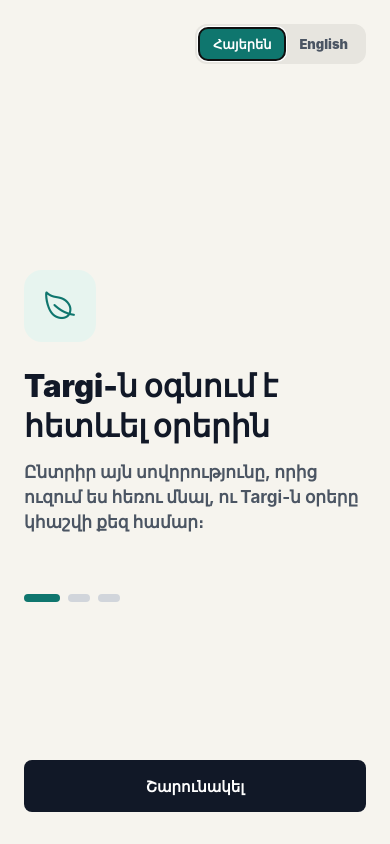
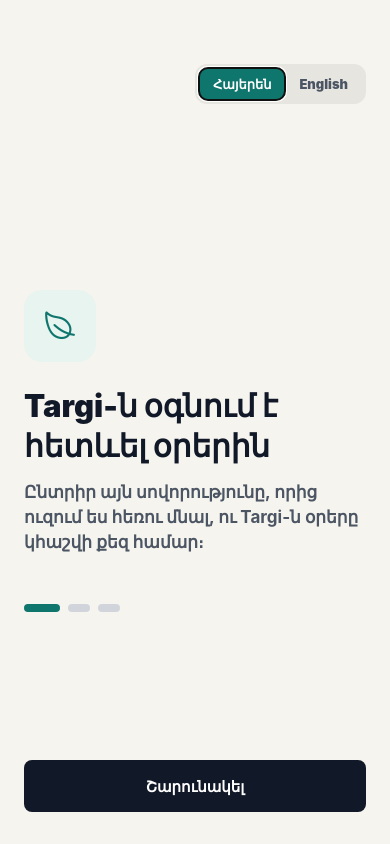
Before and after one commit to MartinAyvazyan/targi, a React Native app: screen / in a window 390 px wide. Built offline with nearby package versions, Linux system fonts and the light colour scheme.

Commit message:
Keep language picker below Dynamic Island

```diff
--- a/src/components/OnboardingModal.tsx
+++ b/src/components/OnboardingModal.tsx
@@ -1,7 +1,7 @@
 import Ionicons from '@expo/vector-icons/Ionicons';
 import { useRef, useState } from 'react';
 import { FlatList, Modal, NativeScrollEvent, NativeSyntheticEvent, Pressable, Text, useWindowDimensions, View } from 'react-native';
-import { SafeAreaView } from 'react-native-safe-area-context';
+import { useSafeAreaInsets } from 'react-native-safe-area-context';
 
 import { useLanguage } from '../i18n';
 import { styles } from '../theme/styles';
@@ -9,8 +9,11 @@ import type { IoniconName } from '../types';
 
 export function OnboardingModal({ visible, onComplete }: { visible: boolean; onComplete: () => void }) {
   const { height, width } = useWindowDimensions();
+  const insets = useSafeAreaInsets();
   const pageWidth = Math.max(width - 48, 0);
-  const pageHeight = Math.min(360, Math.max(280, height - 280));
+  const topPadding = Math.max(insets.top + 12, 64);
+  const bottomPadding = Math.max(insets.bottom + 12, 24);
+  const pageHeight = Math.min(340, Math.max(260, height - topPadding - bottomPadding - 220));
   const { language, setLanguage, t } = useLanguage();
   const listRef = useRef<FlatList>(null);
   const [step, setStep] = useState(0);
@@ -31,8 +34,8 @@ export function OnboardingModal({ visible, onComplete }: { visible: boolean; onC
   };
 
   return (
-    <Modal animationType="fade" visible={visible}>
-      <SafeAreaView style={styles.onboardingScreen}>
+    <Modal animationType="fade" presentationStyle="fullScreen" visible={visible}>
+      <View style={[styles.onboardingScreen, { paddingBottom: bottomPadding, paddingTop: topPadding }]}>
         <View style={styles.languagePicker}>
           {(['hy', 'en'] as const).map((item) => (
             <Pressable key={item} onPress={() => setLanguage(item)} style={[styles.languageOption, language === item && styles.languageOptionActive]}>
@@ -69,7 +72,7 @@ export function OnboardingModal({ visible, onComplete }: { visible: boolean; onC
             <Text style={styles.nextButtonText}>{isLast ? t('letsStart') : t('continue')}</Text>
           </Pressable>
         </View>
-      </SafeAreaView>
+      </View>
     </Modal>
   );
 }
--- a/src/theme/styles.ts
+++ b/src/theme/styles.ts
@@ -1518,7 +1518,7 @@ export const styles = StyleSheet.create({
     backgroundColor: '#f6f4ee',
     flex: 1,
     justifyContent: 'space-between',
-    padding: 24,
+    paddingHorizontal: 24,
   },
   languagePicker: {
     alignSelf: 'flex-end',
```
Also changed, not shown: src/docs/onboarding.md (+2 -0 lines).
